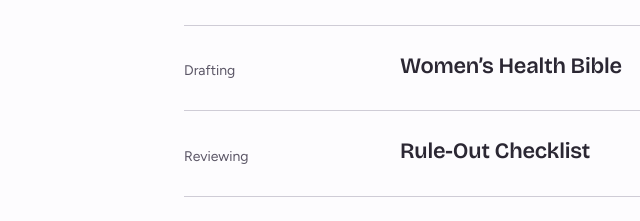
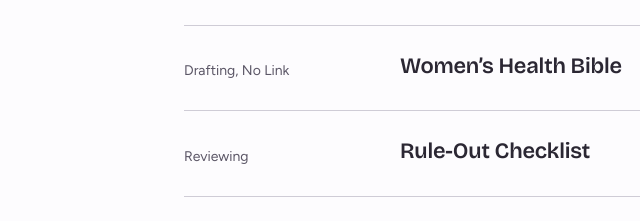
Before and after one commit to krit-rr/herada-monorepo, a plain HTML site: page site/projects/index.html in a window 1280 px wide. Shown: the part 346-567 px from the top of the page, 0-640 px from the left. Drawn offline with nearby package versions, Linux system fonts and the light colour scheme.

Commit message:
Update index.html

```diff
--- a/site/projects/index.html
+++ b/site/projects/index.html
@@ -52,7 +52,7 @@
             </div>
           </li>
           <li>
-            <span class="hr-status">Drafting</span>
+            <span class="hr-status">Drafting, No Link</span>
             <div>
               <h2>Women&rsquo;s Health Bible</h2>
             </div>
```
